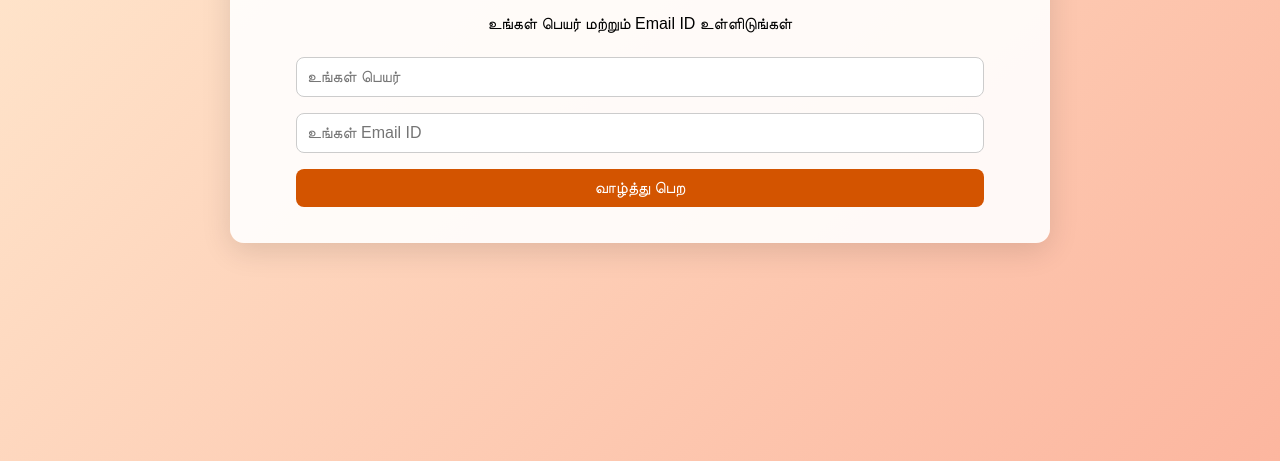
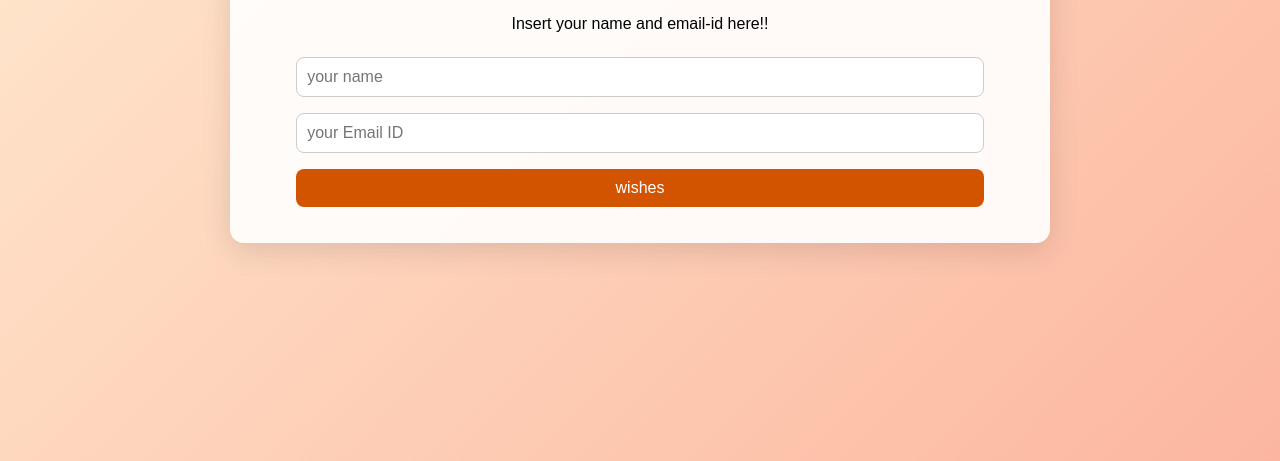
Before and after one commit to Afrose-2314/codingclub, a plain HTML site: page index.html in a window 1280 px wide. Shown: the part 339-800 px from the top of the page. Drawn offline with Linux system fonts and the light colour scheme.

Commit message:
Update index.html

```diff
--- a/index.html
+++ b/index.html
@@ -13,12 +13,12 @@
 <div class="container" id="formContainer">
   <img src="logo.jpg" alt="Coding Club Logo" class="logo">
   <h1>Teachers’ Day Wishes 🎉</h1>
-  <p>உங்கள் பெயர் மற்றும் Email ID உள்ளிடுங்கள்</p>
+  <p>Insert your name and email-id here!!</p>
 
   <form id="wishForm">
-    <input type="text" id="nameInput" placeholder="உங்கள் பெயர்" required>
-    <input type="email" id="emailInput" placeholder="உங்கள் Email ID" required>
-    <button type="submit">வாழ்த்து பெற</button>
+    <input type="text" id="nameInput" placeholder="your name" required>
+    <input type="email" id="emailInput" placeholder="your Email ID" required>
+    <button type="submit">wishes</button>
   </form>
 </div>
 
@@ -28,9 +28,9 @@
   <div id="teacherName" class="name"></div>
   <div id="quote" class="quote"></div>
   <div class="details">
-    <p>📅 தேதி: 5 செப்டம்பர் 2025</p>
-    <p>📍 Prince Shri Venkateshwara Arts and Science College - Coding Club Hall</p>
-    <p>🕒 நேரம்: காலை 10:00 மணி முதல்</p>
+    <p>📅 DATE: 5 SEPTEMBER 2025</p>
+    <p>📍 Prince Shri Venkateshwara Arts and Science College - Coding Club </p>
+
   </div>
 </div>
 
```
